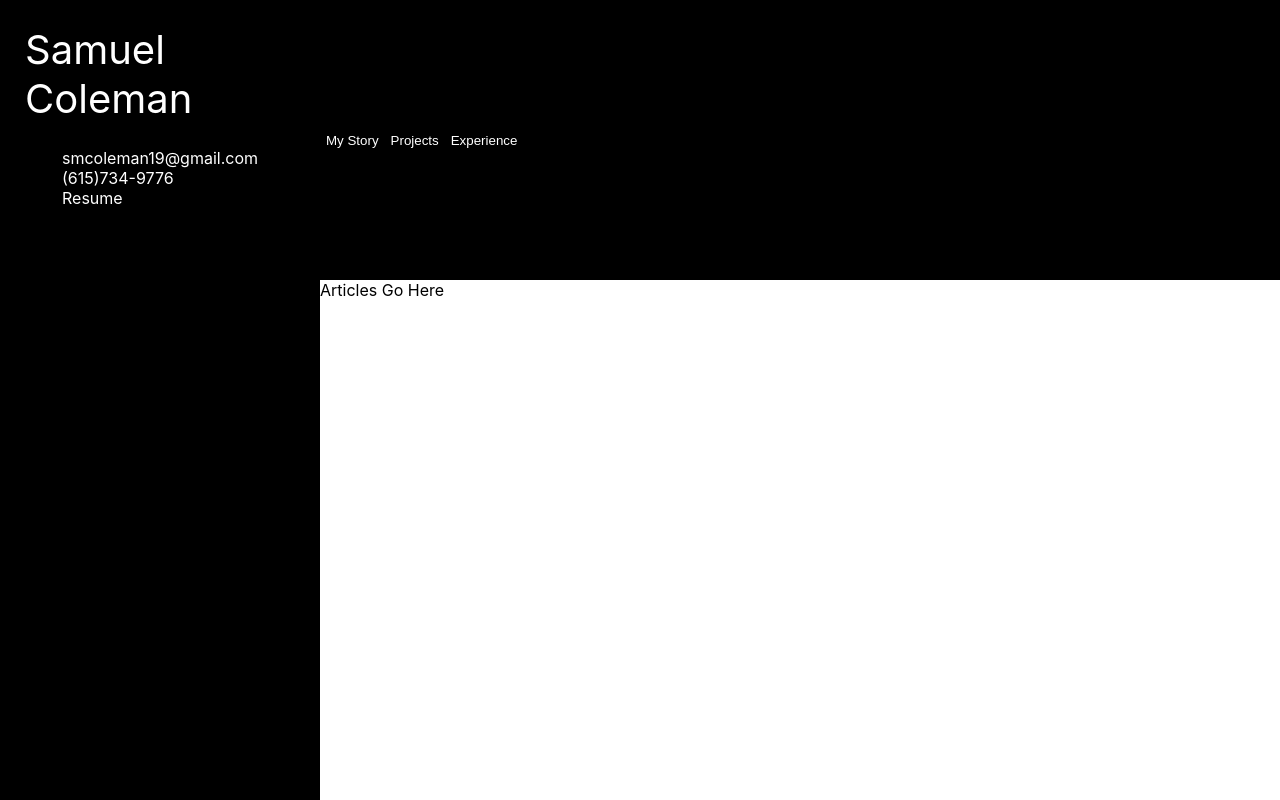
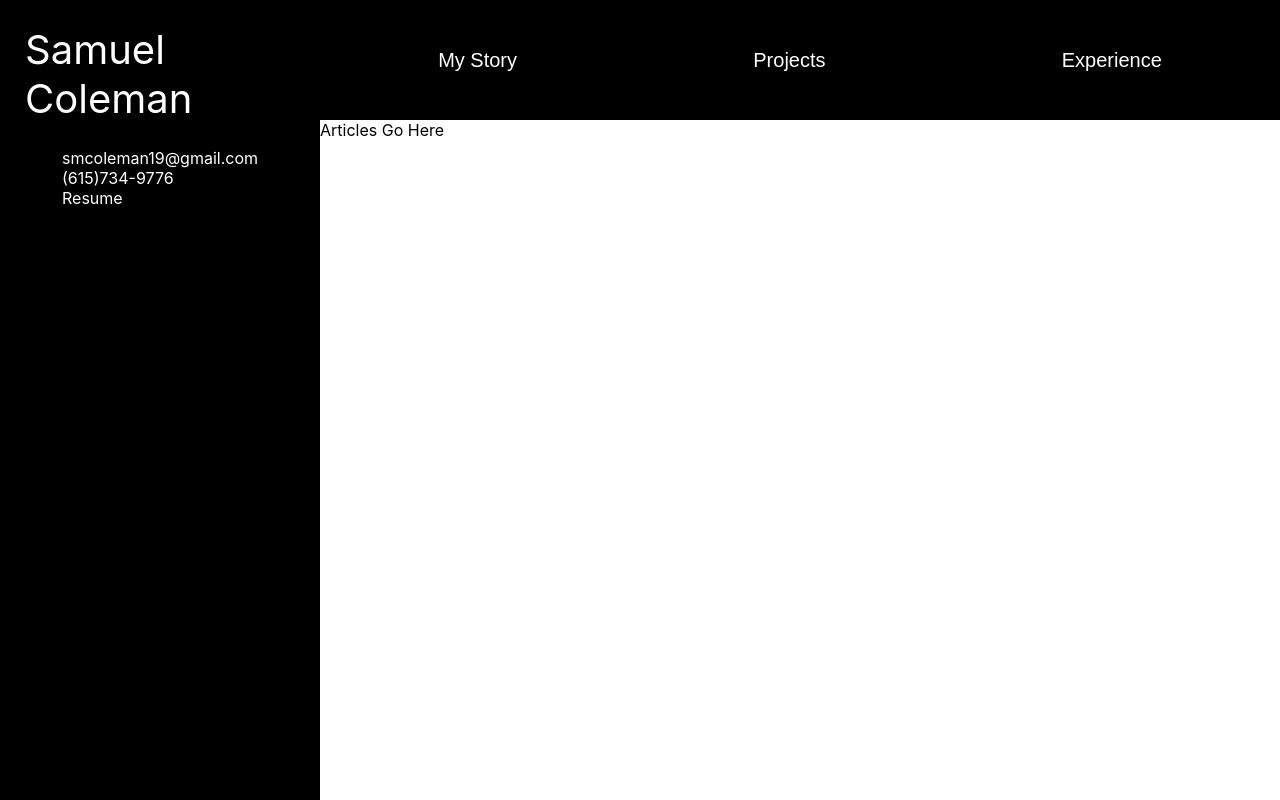
Before and after one commit to SamuelColeman/personal-website, a React (Create React App) app: page / in a window 1280 px wide. Built offline with nearby package versions, Linux system fonts and the light colour scheme.

Commit message:
Clean up font sizes and hover state

```diff
--- a/src/components/App/App.css
+++ b/src/components/App/App.css
@@ -5,6 +5,6 @@
     "header articles articles"
     "header articles articles";
   grid-template-columns: 25% auto;
-  grid-template-rows: 35% auto;
+  grid-template-rows: 15% auto;
   height: 100vh;
 }
--- a/src/components/Navigation/Navigation.css
+++ b/src/components/Navigation/Navigation.css
@@ -3,10 +3,17 @@
 	display: flex;
 	background: black;
 	flex-direction: row;
+	justify-content: space-around;
 }
 
 .nav-btn {
 	color: white;
 	background: black;
 	border: none;
+	font-size: 20px;
 }
+
+.nav-btn:hover {
+	color: black;
+	background: white;
+}
```
